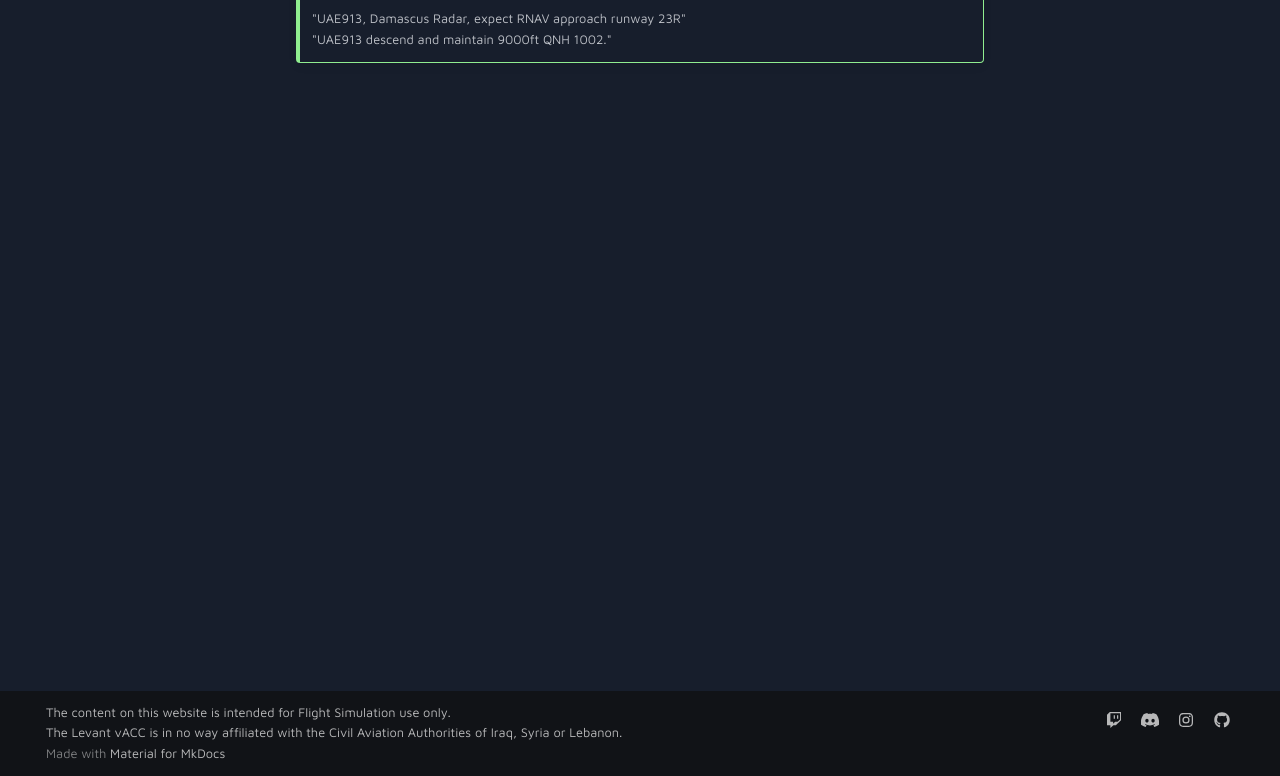
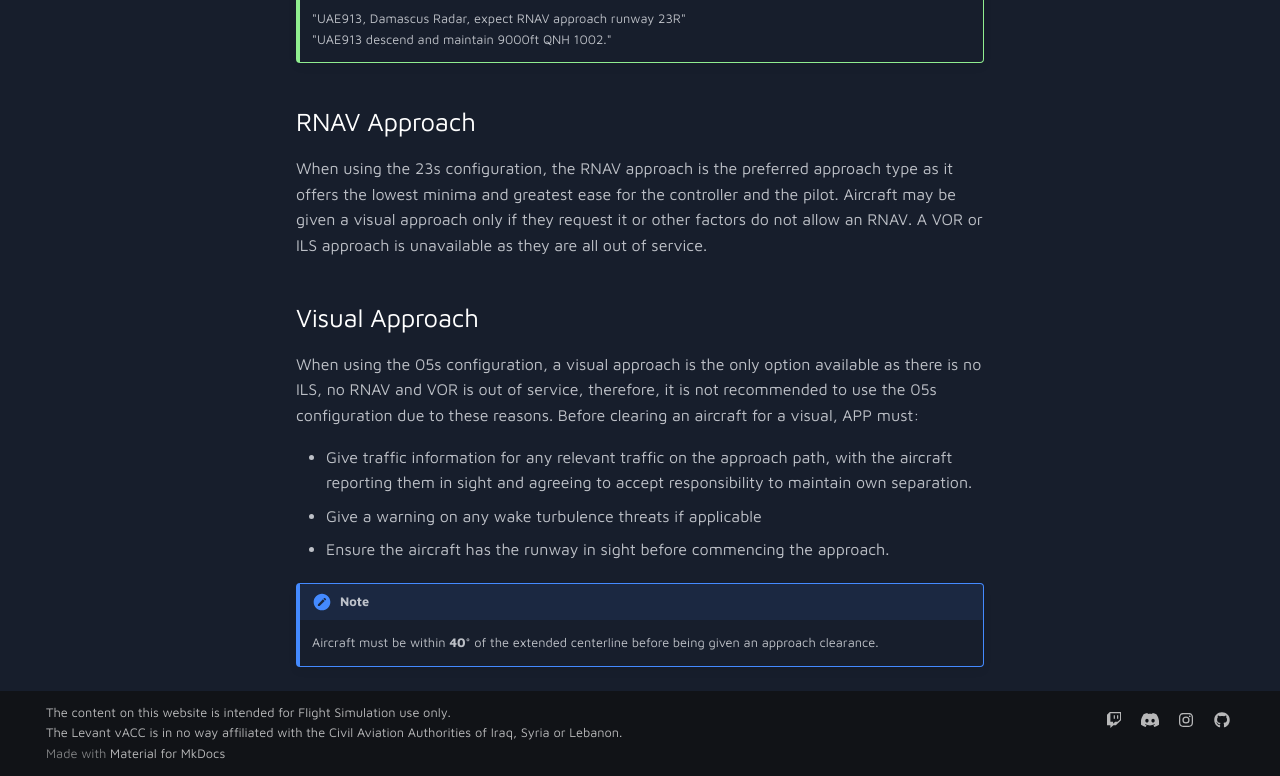
Before and after one commit to Levant-vACC-tech/Levant-vACC-Documentation, an MkDocs documentation site: the page built from docs/Terminal/OSTT FIR/Damascus (OSDI)/Arrival Procedures.md, in a window 1280 px wide and 1257 px high, cut to the strip 481-1257 px from the top of the window. Built offline with MkDocs 1.6.1 and Material for MkDocs 9.7.7, drawn with Linux system fonts in a browser that asks for light colours; comment, search, counter and statistics services are not loaded; some of the changed text lies outside the part shown.

Commit message:
Update Arrival Procedures.md

```diff
--- a/docs/Terminal/OSTT FIR/Damascus (OSDI)/Arrival Procedures.md
+++ b/docs/Terminal/OSTT FIR/Damascus (OSDI)/Arrival Procedures.md
@@ -8,3 +8,18 @@ Aircraft shall always be given a QNH if they are descending below the transition
 
 !!! phraseology
     "UAE913, Damascus Radar, expect RNAV approach runway 23R"<br>"UAE913 descend and maintain 9000ft QNH 1002."
+
+## RNAV Approach
+
+When using the 23s configuration, the RNAV approach is the preferred approach type as it offers the lowest minima and greatest ease for the controller and the pilot. Aircraft may be given a visual approach only if they request it or other factors do not allow an RNAV. A VOR or ILS approach is unavailable as they are all out of service.
+
+## Visual Approach
+
+When using the 05s configuration, a visual approach is the only option available as there is no ILS, no RNAV and VOR is out of service, therefore, it is not recommended to use the 05s configuration due to these reasons. Before clearing an aircraft for a visual, APP must:
+
+- Give traffic information for any relevant traffic on the approach path, with the aircraft reporting them in sight and agreeing to accept responsibility to maintain own separation.
+- Give a warning on any wake turbulence threats if applicable
+- Ensure the aircraft has the runway in sight before commencing the approach.
+
+!!! note
+    Aircraft must be within **40°** of the extended centerline before being given an approach clearance.
```
